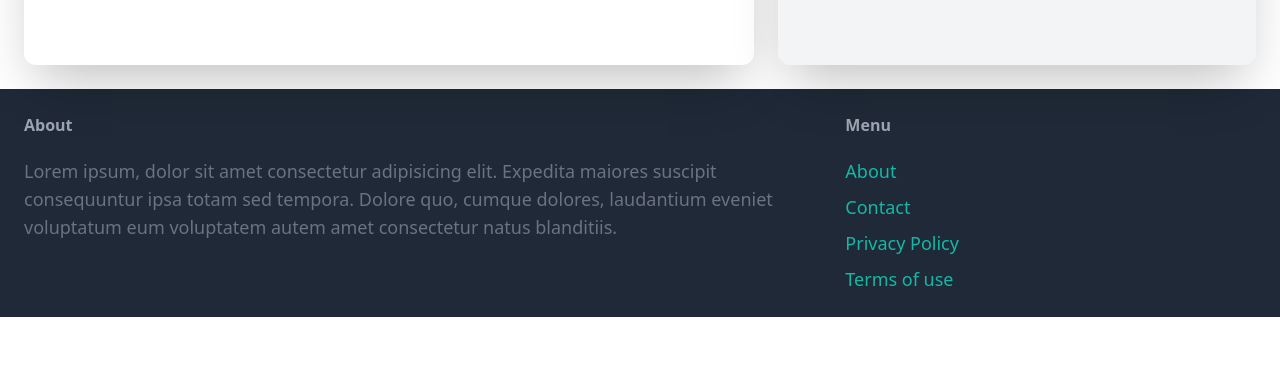
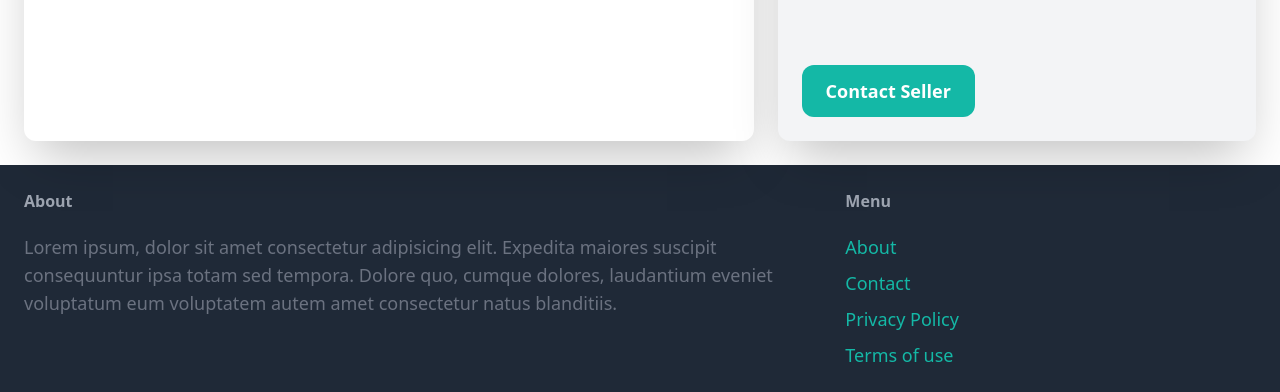
Before and after one commit to adityashibu/onlineMarketPlace, a Django app: template onlineMarketPlace/item/templates/item/detail.html in a window 1280 px wide. Shown: the part 328-720 px from the top of the page. Run offline with Django 5.2, Linux system fonts and the light colour scheme; the template is opened without the code that fills it, so the values that code supplies are empty; parts of the project's set-up code (start-up, migrations or seed data) failed here and were passed over; some libraries are stand-ins or nearby versions.

Commit message:
Added contact buttons and style

```diff
--- a/onlineMarketPlace/item/templates/item/detail.html
+++ b/onlineMarketPlace/item/templates/item/detail.html
@@ -19,6 +19,8 @@
             {% if item.description %}
                 <p class="text-gray-500"><strong>Description: </strong>{{ item.description }}</p>
             {% endif %}
+
+            <a href="#" class="inline-block mt-6 px-6 py-3 text-lg font-semibold bg-teal-500 text-white rounded-xl hover:bg-teal-700">Contact Seller</a>
         </div>
     </div>
 {% endblock %}
```
